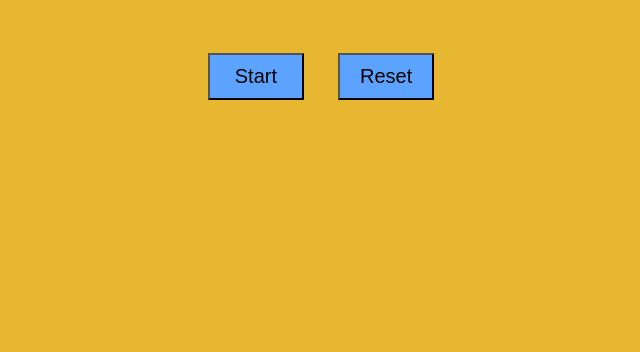
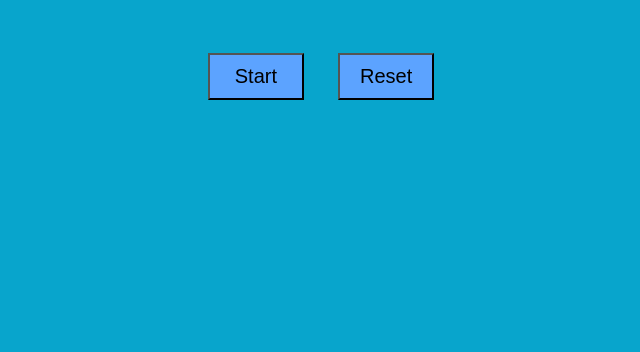
Before and after one commit to Schaaz/stopwatch, a plain HTML site: page client/index.html in a window 1280 px wide. Shown: the part 448-800 px from the top of the page, without its empty margins (319-959 px from the left). Drawn offline with Linux system fonts and the light colour scheme.

Commit message:
Changed bg colour

```diff
--- a/client/style.css
+++ b/client/style.css
@@ -2,7 +2,7 @@ body{
     display: flex;
     align-items: center;
     justify-content: center;
-    background-color: rgb(231, 183, 49);
+    background-color: rgb(8, 165, 204);
 }
 h1{
     font-size: 100px;
```
